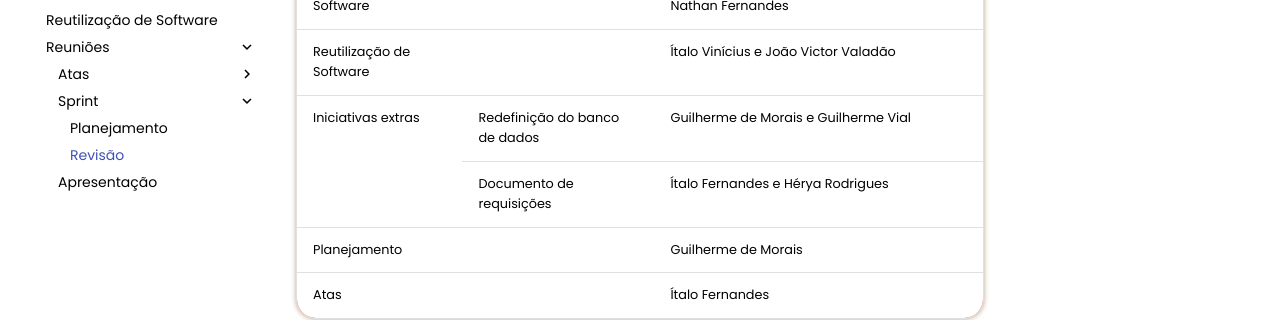
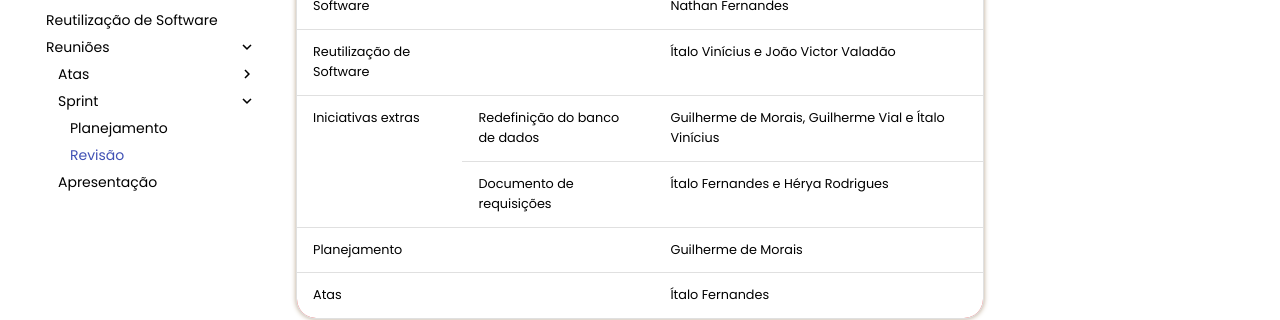
Before and after one commit to UnBArqDsw2021-2/2021.2_G3_stag.io, an MkDocs documentation site: the page built from docs/ArquiteturaEReutilizacao/Reunioes/Sprint/Revisao.md, in a window 1280 px wide and 900 px high, scrolled down 647 px. Shown: the part 151-471 px from the top of the window. Built offline with MkDocs 1.6.1 and Material for MkDocs 9.7.7, drawn with Linux system fonts in a browser that asks for light colours; comment, search, counter and statistics services are not loaded.

Commit message:
Update Revisao.md

```diff
--- a/docs/ArquiteturaEReutilizacao/Reunioes/Sprint/Revisao.md
+++ b/docs/ArquiteturaEReutilizacao/Reunioes/Sprint/Revisao.md
@@ -30,7 +30,7 @@ Quando as mudanças solicitadas forem resolvidas, o autor deve informar o reviso
   <tr>
     <td rowspan="2">Iniciativas extras</td>
     <td>Redefinição do banco de dados</td>
-    <td>Guilherme de Morais e Guilherme Vial</td>
+    <td>Guilherme de Morais, Guilherme Vial e Ítalo Vinícius</td>
   </tr>
   <tr>
     <td>Documento de requisições</td>
```
